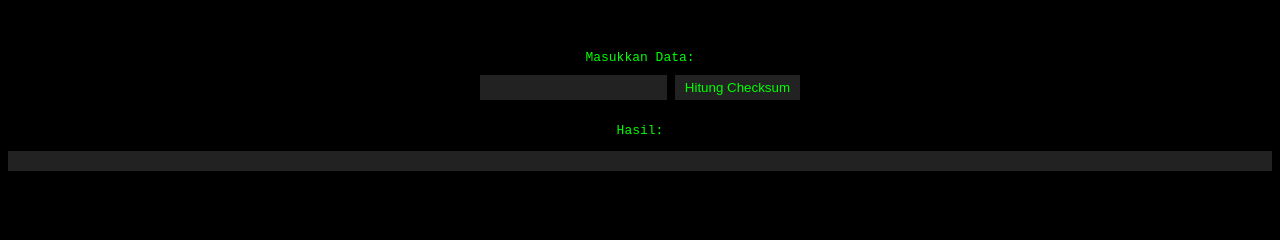
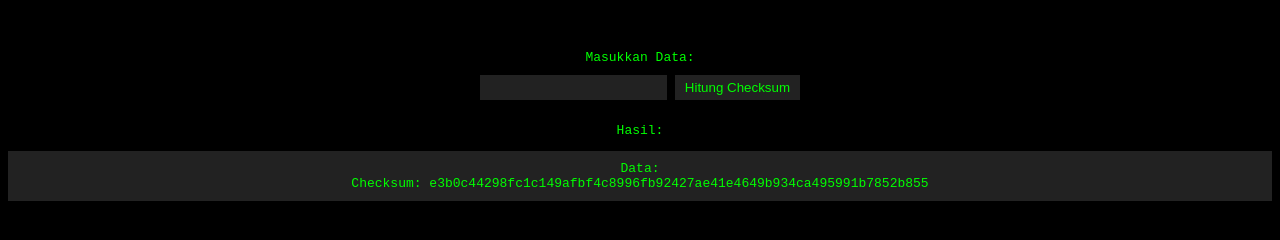
Before and after one commit to andhikaprttp/checksum, a plain HTML site: page index.html in a window 1280 px wide. Both pictures are taken after a click on the button "Hitung Checksum". Drawn offline with nearby package versions, Linux system fonts and the light colour scheme.

Commit message:
update index.html

```diff
--- a/index.html
+++ b/index.html
@@ -64,7 +64,7 @@
 
         // menampilkan hasil checksum pada halaman web
         document.getElementById(
-          "result"
+          "hasil"
         ).innerHTML = `Data: ${data}<br>Checksum: ${checksum}`;
       }
     </script>
```
